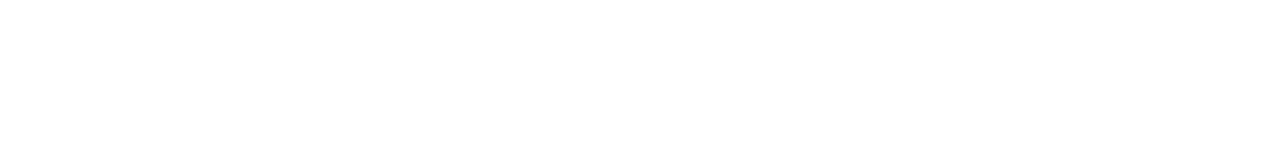
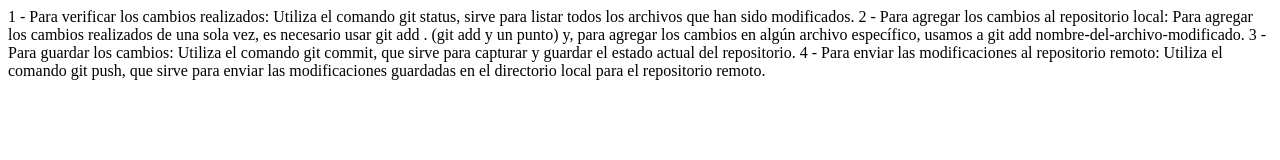
Before and after one commit to miripuga/Sistema-registro, a plain HTML site: page index.html in a window 1280 px wide. Drawn offline with Linux system fonts and the light colour scheme.

Commit message:
Informacion curso

```diff
--- a/index.html
+++ b/index.html
@@ -6,6 +6,18 @@
     <title>Sistema de Registro de Juegos</title>
 </head>
 <body>
+    1 - Para verificar los cambios realizados:
 
+Utiliza el comando git status, sirve para listar todos los archivos que han sido modificados.
+2 - Para agregar los cambios al repositorio local:
+
+Para agregar los cambios realizados de una sola vez, es necesario usar git add . (git add y un punto) y, para agregar los cambios en algún archivo específico, usamos a git add nombre-del-archivo-modificado.
+
+3 - Para guardar los cambios:
+
+Utiliza el comando git commit, que sirve para capturar y guardar el estado actual del repositorio.
+4 - Para enviar las modificaciones al repositorio remoto:
+
+Utiliza el comando git push, que sirve para enviar las modificaciones guardadas en el directorio local para el repositorio remoto.
 </body>
 </html>
```
